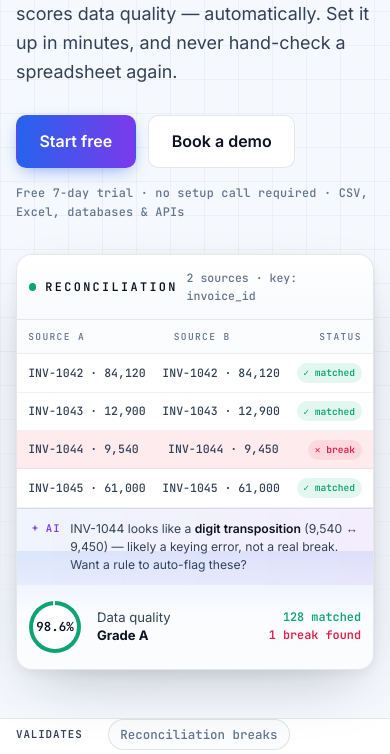
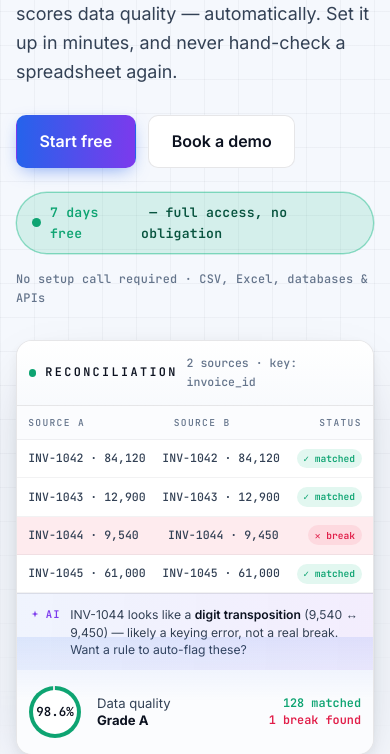
Before and after one commit to ravindraupadhyay1001-ux/ai-datavalidator, a FastAPI app: template templates/landing.html in a window 390 px wide. Shown: the part 356-1110 px from the top of the page. Run offline with FastAPI, Linux system fonts and the light colour scheme; the template is opened without the code that fills it, so the values that code supplies are empty; parts of the project's set-up code (start-up, migrations or seed data) failed here and were passed over; some libraries are stand-ins or nearby versions.

Commit message:
Landing: make the 7-day free trial a pulsing hero flag
Replace the plain trial line with an animated mint 'flag' pill (fade+pop
in, gentle pulse) so the free trial stands out instead of reading as body
text. Respects reduced-motion via the existing media query.

Co-Authored-By: Claude Opus 4.8 <noreply@anthropic.com>

```diff
--- a/templates/landing.html
+++ b/templates/landing.html
@@ -109,6 +109,15 @@ h2.h{font-family:var(--display);font-weight:600;font-size:clamp(1.7rem,3.4vw,2.5
   letter-spacing:.1em;flex-shrink:0;display:inline-flex;align-items:center;gap:.3rem;padding-top:.06rem}
 .ai-insight b{color:var(--ink);font-weight:600}
 .ai-insight .spark{width:12px;height:12px}
+.trial-flag{display:inline-flex;align-items:center;gap:.55rem;margin-top:1.5rem;
+  font-family:var(--mono);font-size:.82rem;font-weight:600;letter-spacing:.02em;color:#08543f;
+  background:rgba(16,185,129,.14);border:1.5px solid rgba(16,185,129,.45);padding:.55rem .95rem;
+  border-radius:999px;transform-origin:left center;
+  animation:flagpop .55s .55s both, flagpulse 2.6s 1.2s ease-in-out infinite}
+.trial-flag .fdot{width:9px;height:9px;border-radius:50%;background:#0ea472;flex-shrink:0}
+.trial-flag b{color:#0ea472;font-weight:700}
+@keyframes flagpop{from{opacity:0;transform:scale(.82)}60%{transform:scale(1.05)}to{opacity:1;transform:scale(1)}}
+@keyframes flagpulse{0%,100%{box-shadow:0 0 0 0 rgba(16,185,129,.4)}50%{box-shadow:0 0 0 9px rgba(16,185,129,0)}}
 
 /* ---------- signature: reconciliation panel ---------- */
 .recon{background:var(--card);border:1px solid var(--line);border-radius:16px;box-shadow:var(--shadow);
@@ -310,7 +319,8 @@ table.cmp tbody tr:last-child td.hl{border-bottom:1.5px solid rgba(37,99,235,.28
           <a class="btn btn-primary" href="/register">Start free</a>
           <a class="btn btn-ghost" href="mailto:ai-datavalidator@outlook.com?subject=AI%20DataValidator%20demo">Book a demo</a>
         </div>
-        <p class="microcopy reveal d3">Free 7-day trial · no setup call required · CSV, Excel, databases &amp; APIs</p>
+        <div class="trial-flag" role="note"><span class="fdot" aria-hidden="true"></span><b>7 days free</b>&nbsp;— full access, no obligation</div>
+        <p class="microcopy reveal d3">No setup call required · CSV, Excel, databases &amp; APIs</p>
       </div>
 
       <!-- signature: reconciliation panel -->
```
